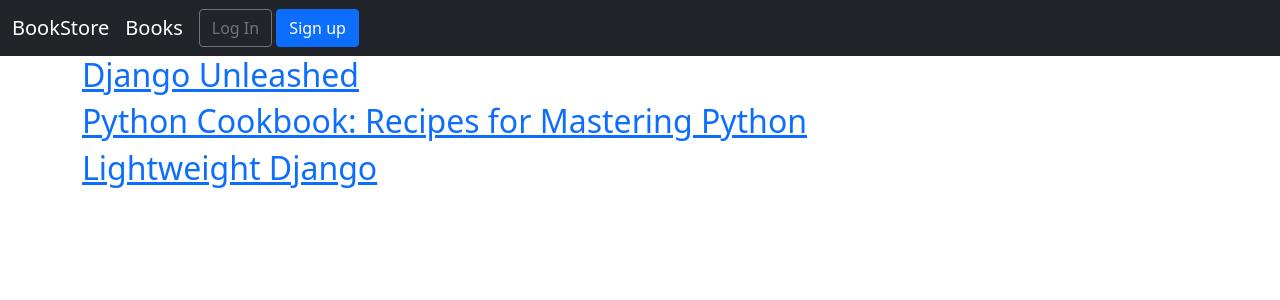
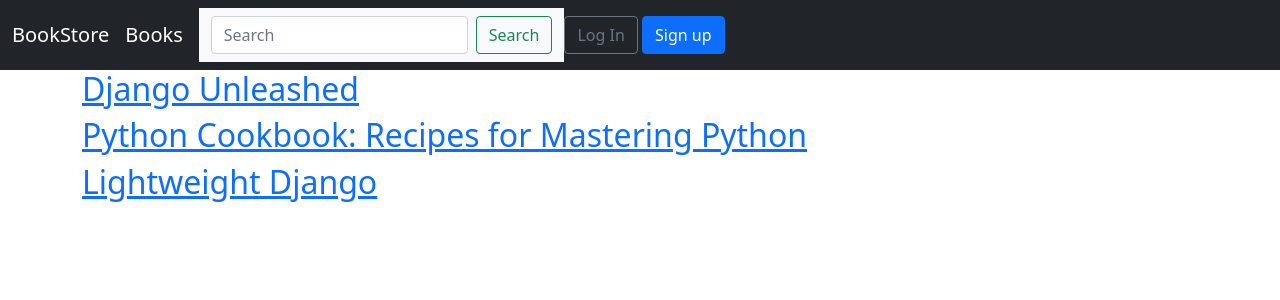
Before and after one commit to TUD-SDEV/lab-9-upload-krystian-gaca, a Django app: page /books/ in a window 1280 px wide. Shown: the top 300 px of the page. Run offline with Django 3.2, Linux system fonts and the light colour scheme; data comes from the database, SQL or seed files in the repository.

Commit message:
lab 9 part 5 commit

```diff
--- a/books/urls.py
+++ b/books/urls.py
@@ -1,6 +1,7 @@
 from django.urls import path
-from .views import BookListView, BookDetailView
+from .views import BookListView, BookDetailView, SearchResultsListView
 urlpatterns = [
  path('', BookListView.as_view(), name='book_list'),
  path('<uuid:pk>', BookDetailView.as_view(), name='book_detail'),
+ path('search/', SearchResultsListView.as_view(), name='search_results'),
 ]
--- a/books/views.py
+++ b/books/views.py
@@ -1,10 +1,24 @@
 from django.views.generic import ListView, DetailView
 from .models import Book
+from django.db.models import Q
+
 # Create your views here.
+
 class BookListView(ListView):
  model = Book
  context_object_name = 'book_list'
  template_name = 'books/book_list.html'
+
 class BookDetailView(DetailView):
  model = Book
  template_name = 'books/book_detail.html'
+
+class SearchResultsListView(ListView):
+    model = Book
+    context_object_name = 'book_list'
+    template_name = 'books/search_results.html'
+
+    def get_queryset(self):
+        query = self.request.GET.get('q')
+        return Book.objects.filter(
+            Q(title__icontains=query) | Q(author__icontains=query))
--- a/templates/base.html
+++ b/templates/base.html
@@ -20,6 +20,15 @@
         <button class="navbar-toggler" type="button" data-bs-toggle="collapse" data-bs-target="#navbarSupportedContent" aria-controls="navbarSupportedContent" aria-expanded="false" aria-label="Toggle navigation">
           <span class="navbar-toggler-icon"></span>
         </button>
+        <nav class="navbar navbar-light bg-light">
+          <div class="container-fluid">
+            <form class="d-flex" action="{% url 'search_results' %}" method ="get">
+              <input name = "q" class="form-control me-2" type="search"
+              placeholder="Search" aria-label="Search">
+              <button class="btn btn-outline-success" type="submit">Search</button>
+            </form>
+          </div>
+        </nav>
         <div class="collapse navbar-collapse" id="navbarSupportedContent">
           {% if user.is_authenticated %}
           <ul class="nav navbar-nav ms-auto">
```
Also changed, not shown: templates/books/search_results.html (added, +12 -0 lines).
